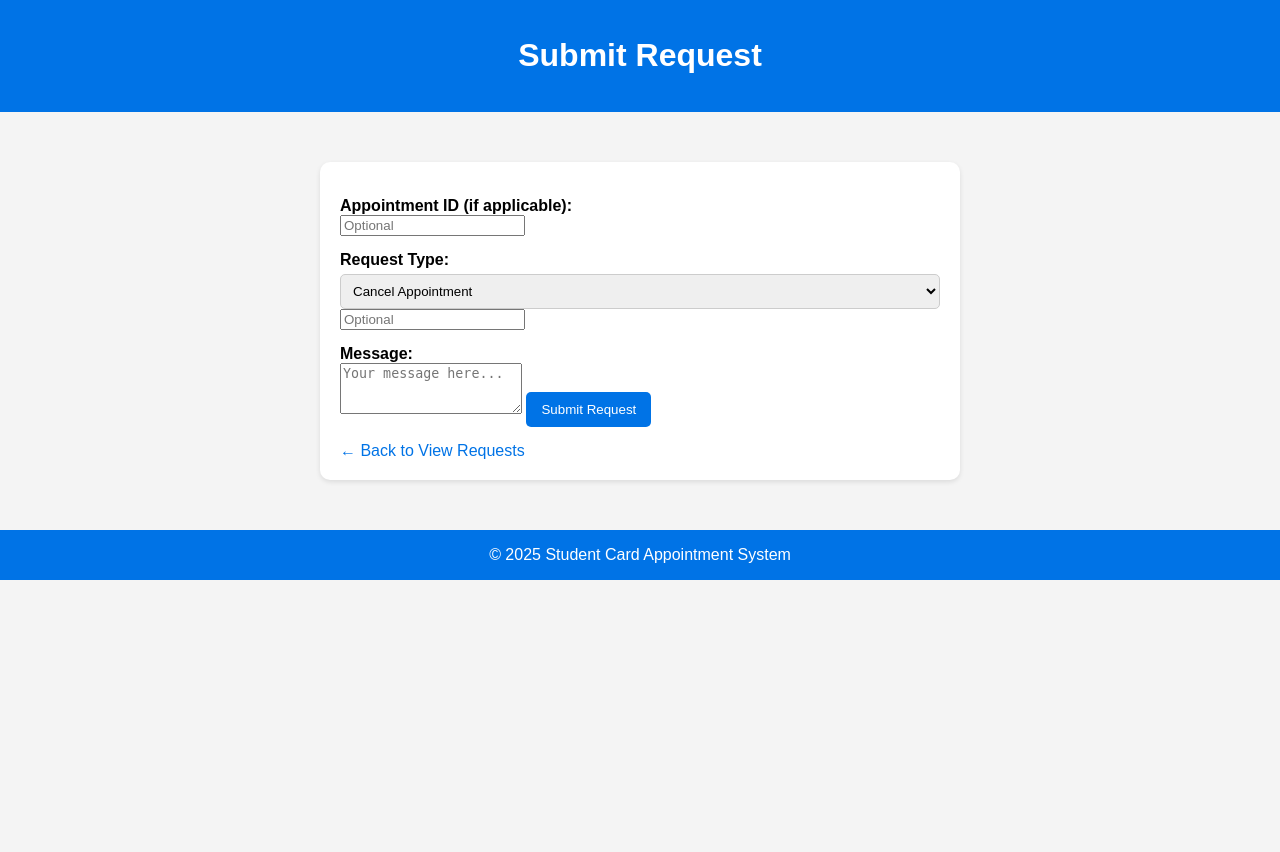
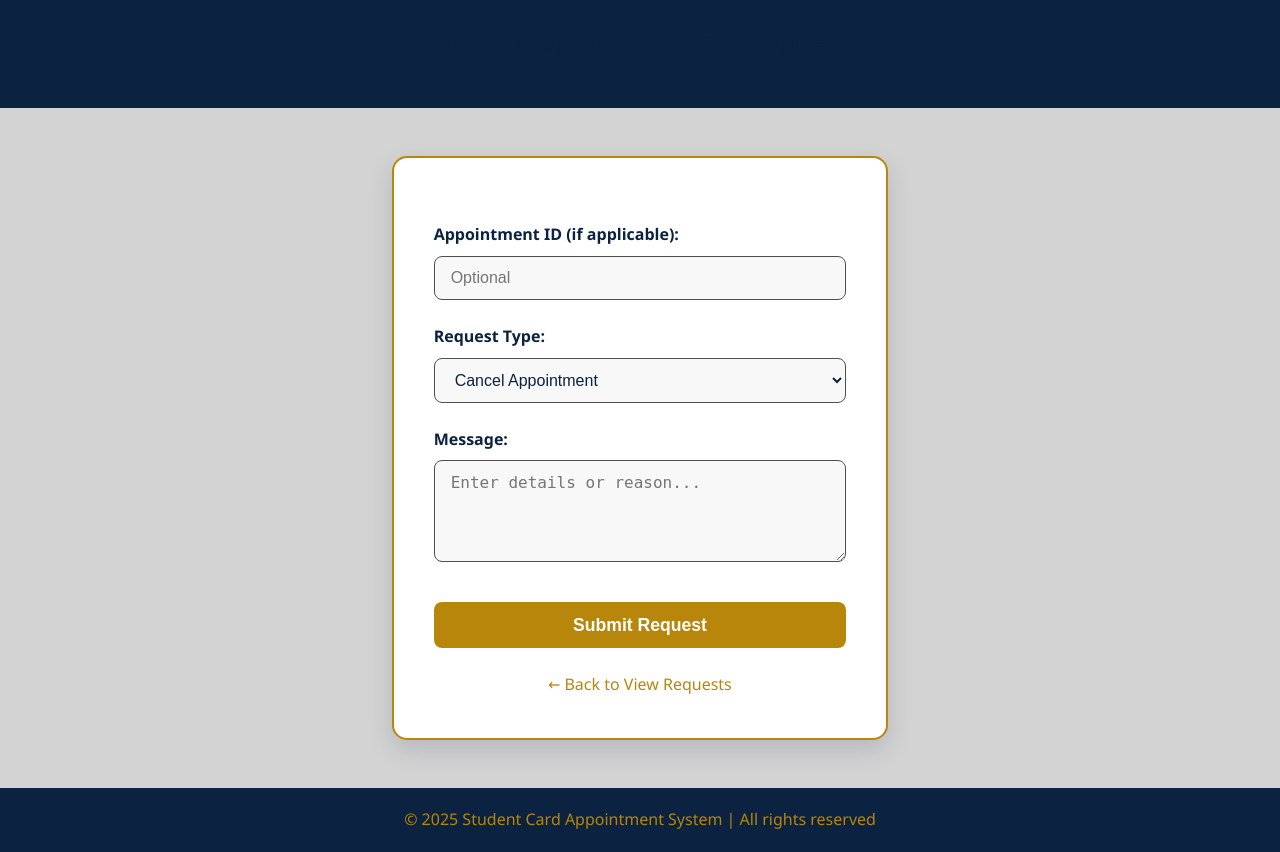
Before and after one commit to UviweSotyato/SmartStuCardAppointment, a Flask app: page /requests/submit in a window 1280 px wide. Before the commit the page ends 580 px from the top, so only its background shows below. Run offline with Flask 3, Linux system fonts and the light colour scheme; the visitor is signed in with stand-in values (Sample User, id 1); data that the repository does not hold is empty.

Commit message:
Initial commit

```diff
--- a/routes/request_routes.py
+++ b/routes/request_routes.py
@@ -74,7 +74,7 @@ def submit_request():
                 connection.commit()
                 connection.close()
                 flash('Request submitted successfully!', 'success')
-                return redirect(url_for('requests.view_requests'))
+                return redirect(url_for('requests.view_sec_requests'))
             except Exception as e:
                 connection.rollback()
                 connection.close()
--- a/templates/SubmitRequestPage.html
+++ b/templates/SubmitRequestPage.html
@@ -4,50 +4,171 @@
   <meta charset="UTF-8">
   <title>Submit Request</title>
   <style>
-    body { font-family: Arial, sans-serif; background-color: #f4f4f4; margin: 0; }
-    header, footer { background-color: #0073e6; color: white; padding: 1em; text-align: center; }
-    .content { max-width: 600px; margin: 50px auto; background: white; padding: 20px; border-radius: 10px; box-shadow: 0 2px 5px rgba(0,0,0,0.1); }
-    label { display: block; margin-top: 15px; font-weight: bold; }
-    select, input[type="date"] { width: 100%; padding: 8px; margin-top: 5px; border-radius: 5px; border: 1px solid #ccc; }
-    button { margin-top: 20px; background-color: #0073e6; color: white; padding: 10px 15px; border: none; border-radius: 5px; cursor: pointer; }
-    button:hover { background-color: #005bb5; }
-    .back-link { display: inline-block; margin-top: 15px; text-decoration: none; color: #0073e6; }
+    :root {
+      --primary-color: #0b2240;
+      --primary-dark: #06172a;
+      --error-color: #d9534f;
+      --bg-color: #d3d3d3;
+      --white: #ffffff;
+      --text-color: #0b2240;
+      --accent-color: #b8860b;
+      --accent-dark: #7a5900;
+      --grey-dark: #4f4f4f;
+    }
+
+    * {
+      box-sizing: border-box;
+      margin: 0;
+      padding: 0;
+    }
+
+    body {
+      font-family: 'Segoe UI', Tahoma, Geneva, Verdana, sans-serif;
+      background-color: var(--bg-color);
+      color: var(--text-color);
+      line-height: 1.6;
+      display: flex;
+      flex-direction: column;
+      min-height: 100vh;
+    }
+
+    header, footer {
+      background-color: var(--primary-color);
+      color: var(--accent-color);
+      text-align: center;
+      padding: 1.2rem;
+    }
+
+    .content {
+      max-width: 600px;
+      margin: 3rem auto;
+      background: var(--white);
+      padding: 2.5rem;
+      border-radius: 15px;
+      box-shadow: 0 10px 25px rgba(11, 34, 64, 0.15);
+      border: 2px solid var(--accent-color);
+    }
+
+    h1 {
+      font-size: 1.8rem;
+      margin-bottom: 1.5rem;
+      color: var(--primary-color);
+      text-align: center;
+    }
+
+    label {
+      display: block;
+      margin-top: 1.5rem;
+      font-weight: 600;
+      font-size: 1rem;
+      color: var(--primary-color);
+    }
+
+    input[type="number"],
+    input[type="date"],
+    select,
+    textarea {
+      width: 100%;
+      padding: 0.75rem 1rem;
+      margin-top: 0.5rem;
+      border: 1.5px solid var(--grey-dark);
+      border-radius: 8px;
+      font-size: 1rem;
+      background-color: #f8f8f8;
+      color: var(--primary-color);
+      transition: border-color 0.3s ease;
+    }
+
+    input:focus,
+    select:focus,
+    textarea:focus {
+      outline: none;
+      border-color: var(--accent-color);
+      background-color: #fff;
+    }
+
+    textarea {
+      resize: vertical;
+    }
+
+    button {
+      margin-top: 2rem;
+      padding: 0.8rem;
+      background-color: var(--accent-color);
+      color: var(--white);
+      font-size: 1.1rem;
+      font-weight: 700;
+      border: none;
+      border-radius: 8px;
+      cursor: pointer;
+      width: 100%;
+      transition: background-color 0.3s ease;
+    }
+
+    button:hover {
+      background-color: var(--accent-dark);
+    }
+
+    .back-link {
+      display: block;
+      margin-top: 1.5rem;
+      text-align: center;
+      color: var(--accent-color);
+      text-decoration: none;
+      font-weight: 500;
+    }
+
+    .back-link:hover {
+      text-decoration: underline;
+    }
+
+    @media (max-width: 600px) {
+      .content {
+        margin: 2rem 1rem;
+        padding: 2rem;
+      }
+
+      h1 {
+        font-size: 1.5rem;
+      }
+    }
   </style>
 </head>
 <body>
 
 <header>
-  <h1>Submit Request</h1>
+  <h1>Submit Appointment Request</h1>
 </header>
 
 <div class="content">
-<form method="POST" action="{{ url_for('requests.submit_request') }}">
+  <form method="POST" action="{{ url_for('requests.submit_request') }}">
     <input type="hidden" name="student_number" value="{{ session['student_number'] }}">
 
     <label for="appointment_id">Appointment ID (if applicable):</label>
-    <input type="number" name="appointment_id" placeholder="Optional">
+    <input type="number" name="appointment_id" id="appointment_id" placeholder="Optional">
 
     <label for="request_type">Request Type:</label>
-    <select name="request_type" id="request_type" required>
+    <select name="request_type" id="request_type" required onchange="toggleDateField()">
         <option value="cancel">Cancel Appointment</option>
         <option value="change_date">Change Date</option>
     </select>
 
-<input type="number" name="appointment_id" id="appointment_id" placeholder="Optional">
-
+    <div id="dateField" style="display: none;">
+      <label for="new_date">New Date:</label>
+      <input type="date" name="new_date" id="new_date">
+    </div>
 
     <label for="request_message">Message:</label>
-    <textarea name="request_message" rows="3" placeholder="Your message here..."></textarea>
+    <textarea name="request_message" id="request_message" rows="4" placeholder="Enter details or reason..."></textarea>
 
     <button type="submit">Submit Request</button>
-</form>
+  </form>
 
-
-  <a class="back-link" href="{{ url_for('requests.view_requests') }}">&#8592; Back to View Requests</a>
+  <a class="back-link" href="{{ url_for('requests.view_sec_requests') }}">← Back to View Requests</a>
 </div>
 
 <footer>
-  &copy; 2025 Student Card Appointment System
+  &copy; 2025 Student Card Appointment System | All rights reserved
 </footer>
 
 <script>
@@ -58,9 +179,11 @@
       dateField.style.display = 'block';
     } else {
       dateField.style.display = 'none';
-      document.getElementById('new_date').value = ''; // Clear date
+      document.getElementById('new_date').value = '';
     }
   }
+
+  window.addEventListener('DOMContentLoaded', toggleDateField);
 </script>
 
 </body>
```
Also changed, not shown: requirements.txt (added, +7 -0 lines), templates/MainHomePage.html (+31 -21 lines).
